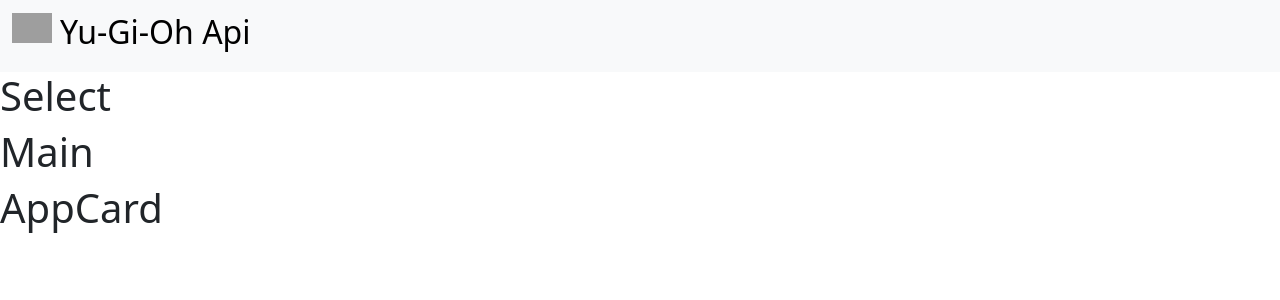
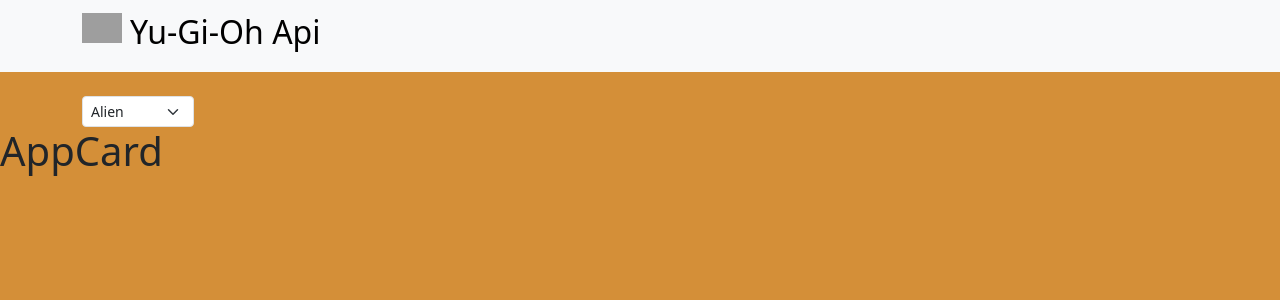
Before and after one commit to mohamed-jebali/vite-yu-gi-oh, a Vue app: page / in a window 1280 px wide. Shown: the top 300 px of the page. Built offline with nearby package versions, Linux system fonts and the light colour scheme; grey boxes are pictures that could not be loaded.

Commit message:
working on AppMain

```diff
--- a/src/App.vue
+++ b/src/App.vue
@@ -26,5 +26,8 @@
 
 <style lang="scss">
 @import "./bootstrap/scss/bootstrap";
+body{
+    background-color: #d48f38;
+  }
 
 </style>
--- a/src/components/AppHeader.vue
+++ b/src/components/AppHeader.vue
@@ -1,5 +1,6 @@
 <template>
- <nav class="navbar bg-light">
+  <div class="bg-light">
+    <nav class="navbar container">
      <div class="container-fluid">
        <a class="navbar-brand d-flex" href="#">
          <img src="https://vignette1.wikia.nocookie.net/yugiohenespanol/images/a/aa/Yugioh_anime_logo.jpg/revision/latest?cb=20130310042737&path-prefix=es" alt="Logo" class="d-inline-block align-text-top">
@@ -9,13 +10,13 @@
        </a>
      </div>
    </nav>
+  </div>
 </template>
 
 
 
 <script>
 import { createApp } from 'vue'
-import AppHeader from './AppHeader.vue';
 export default {
   name: "AppHeader"
 
--- a/src/components/AppMain.vue
+++ b/src/components/AppMain.vue
@@ -1,16 +1,12 @@
 <template>
-    <div>
-      <h1>
-        Main
-      </h1>
-    </div>
+        <div class="container">
+
+        </div>
   </template>
 
 
 
   <script>
-  import { createApp } from 'vue'
-  import AppMain from './AppMain.vue';
   export default {
     name: "AppMain"
 
@@ -20,4 +16,5 @@
 
   <style lang="scss">
 
+
   </style>
--- a/src/components/AppSelect.vue
+++ b/src/components/AppSelect.vue
@@ -1,8 +1,11 @@
 <template>
-    <div>
-      <h1>
-        Select
-      </h1>
+    <div class="container mt-4">
+      <select class="form-select form-select-sm" aria-label=".form-select-sm example">
+        <option selected>Alien</option>
+        <option value="1">One</option>
+        <option value="2">Two</option>
+        <option value="3">Three</option>
+      </select>
     </div>
   </template>
 
@@ -10,7 +13,6 @@
 
   <script>
   import { createApp } from 'vue'
-  import AppSelect from './AppSelect.vue';
   export default {
     name: "AppSelect"
 
@@ -19,5 +21,7 @@
 
 
   <style lang="scss">
-
+  .form-select{
+    width: 10% !important;
+  }
   </style>
--- a/src/styles/general.scss
+++ b/src/styles/general.scss
@@ -0,0 +1,3 @@
+.container{
+    max-width: 1200px;
+}
```
Lines whose indentation alone changed are shown as unchanged.
